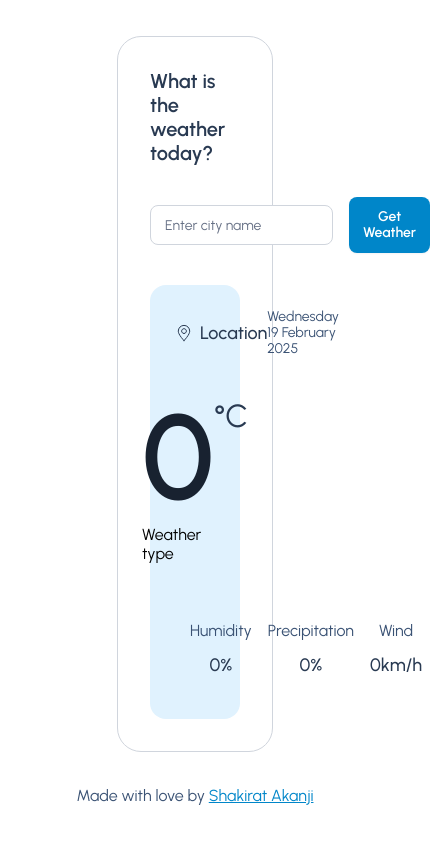
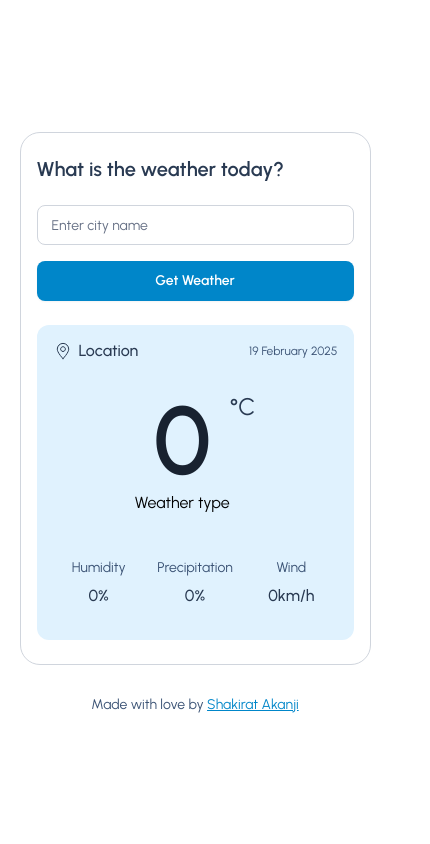
Before and after one commit to Anikhe00/WeatherCast, a plain HTML site: page index.html in a window 390 px wide. Shown: the whole page, 430 px wide, since content can reach past the window. Drawn offline with Linux system fonts and the light colour scheme.

Commit message:
Mobile and Tablet Breakpoints

```diff
--- a/index.js
+++ b/index.js
@@ -25,9 +25,6 @@ form.addEventListener("submit", function(event){
       const iconCode = weatherData.weather[0].icon
       const iconURL = `https://openweathermap.org/img/wn/${iconCode}@2x.png`
 
-
-      console.log(weatherData)
-
       locationEl.textContent = `${weatherData.name}, ${weatherData.sys.country}`
       const tempInCelsius = Math.round(weatherData.main.temp - 273.15)
       temperature.textContent = tempInCelsius
@@ -46,7 +43,7 @@ function formatDate() {
   const today = new Date();
 
   const options = {
-    weekday: "long",
+    // weekday: "long",
     year: "numeric",
     month: "long",
     day: "numeric"
--- a/styles.css
+++ b/styles.css
@@ -296,3 +296,196 @@ button:hover {
 .link:hover {
   color: var(--button-hover);
 }
+
+@media screen and (max-width: 64rem) {
+  .weather-input-card {
+    width: 80%;
+    height: auto;
+    padding: 2rem;
+    display: flex;
+    flex-direction: column;
+    align-items: flex-start;
+    row-gap: 2rem;
+    border-radius: 24px;
+    border: 1px solid var(--border-colour);
+    background-color: var(--white);
+  }
+}
+
+@media screen and (max-width: 35rem) {
+
+  .main-container {
+    width: 100%;
+    height: 100vh;
+    display: flex;
+    flex-direction: column;
+    justify-content: center;
+    align-items: center;
+    row-gap: 2rem;
+    background-color: var(--white);
+  }
+  .weather-input-card {
+    width: 90%;
+    height: auto;
+    padding: 1.5rem 1rem;
+    display: flex;
+    flex-direction: column;
+    align-items: flex-start;
+    row-gap: 1.5rem;
+    border-radius: 20px;
+    border: 1px solid var(--border-colour);
+    background-color: var(--white);
+  }
+
+  .input-form {
+    width: 100%;
+    height: auto;
+    display: flex;
+    flex-direction: column;
+    align-items: center;
+    row-gap: 1rem;
+  }
+
+  button {
+    width: 100%;
+    height: auto;
+    padding: 12px 14px;
+    justify-content: center;
+    align-items: center;
+    border: none;
+    background-color: var(--button);
+    box-shadow: 0px 1px 2px 0px rgba(16, 24, 40, 0.05);
+    color: var(--white);
+    font-size: var(--body-sm);
+    font-style: normal;
+    line-height: var(--body-sm-lh);
+    font-weight: 600;
+    border-radius: 8px;
+  }
+
+  .location-input {
+    min-height: 2.5rem;
+    display: flex;
+    width: 100%;
+    padding: 0.625rem 0.875rem;
+    align-items: center;
+    border-radius: 8px;
+    border: 1px solid var(--border-colour);
+    background-color: var(--white);
+    transition: border 0.3s ease-in-out;
+  }
+
+  .weather-result {
+    width: 100%;
+    display: flex;
+    padding: 1rem;
+    flex-direction: column;
+    justify-content: center;
+    align-items: center;
+    row-gap: 2rem;
+    border-radius: 12px;
+    background-color: var(--light-blue);
+  }
+
+  #location {
+    font-size: var(--body-md);
+    line-height: var(--body-md);
+    font-weight: var(--h3-fw);
+    font-style: normal;
+    color: var(--secondary-text);
+  }
+
+  #date {
+    font-size: 0.75rem;
+    line-height: var(--body-sm-lh);
+    font-weight: var(--body-sm-fw);
+    font-style: normal;
+    color: var(--tertiary-text);
+  }
+
+  .temp-and-weather-type {
+    height: auto;
+    width: fit-content;
+    display: flex;
+    flex-direction: column;
+    align-items: center;
+    row-gap: 0.25rem;
+  }
+
+  #temperature {
+    font-size: 6rem;
+    line-height: var(--h1-lh);
+    font-weight: var(--h1-fw);
+    font-style: normal;
+    color: var(--primary-text);
+  }
+
+  #unit {
+    font-size: 1.5rem;
+    line-height: 120%;
+    font-weight: 400;
+    font-style: normal;
+    color: var(--secondary-text);
+  }
+
+  .temp-text {
+    font-size: var(--body-md);
+    line-height: var(--body-md-lh);
+    font-weight: var(--h3-fw);
+    font-style: normal;
+    color: var(--secondary-text);
+  }
+
+  .other-units {
+    width: 100%;
+    height: auto;
+    display: flex;
+    flex-direction: row;
+    padding: 1rem 0;
+    align-items: flex-start;
+    column-gap: 0.25rem;
+  }
+
+  .unit {
+    display: flex;
+    flex-direction: column;
+    justify-content: center;
+    align-items: center;
+    row-gap: 0.5rem;
+    flex: 1 0 0;
+  }
+
+  .title2 {
+    font-size: var(--body-sm);
+    font-weight: var(--body-md-fw);
+    line-height: var(--body-sm-lh);
+    color: var(--tertiary-text);
+    font-style: normal;
+    text-align: center;
+  }
+
+  .the-unit {
+    font-size: var(--body-md);
+    line-height: var(--body-md-lh);
+    font-weight: var(--h3-fw);
+    font-style: normal;
+    color: var(--secondary-text);
+    text-align: center;
+  }
+
+  .greetings {
+    font-size: var(--body-sm);
+    line-height: var(--body-sm-lh);
+    font-weight: var(--body-sm-fw);
+    color: var(--tertiary-text);
+    font-style: normal;
+  }
+
+  .link {
+    font-size: var(--body-sm);
+    line-height: var(--body-sm-lh);
+    font-weight: var(--body-sm-fw);
+    color: var(--button);
+    font-style: normal;
+  }
+}
```
